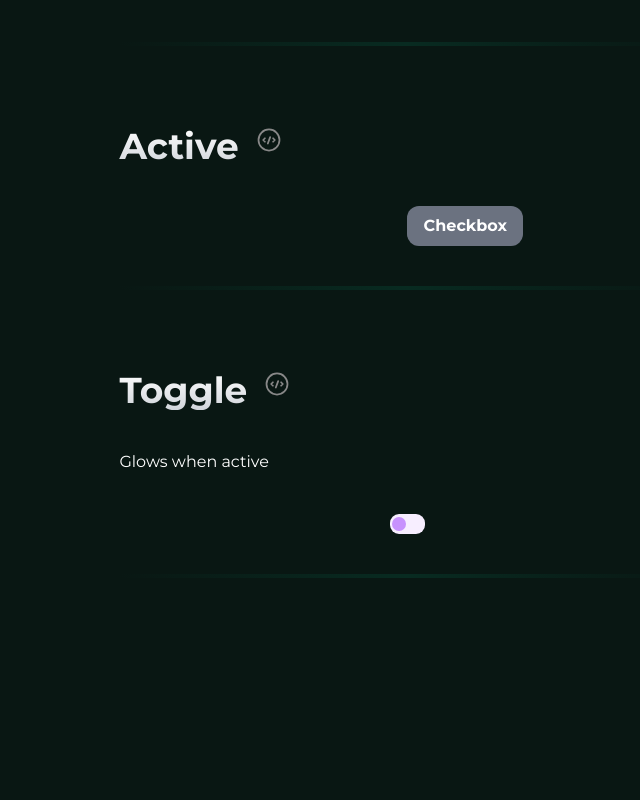
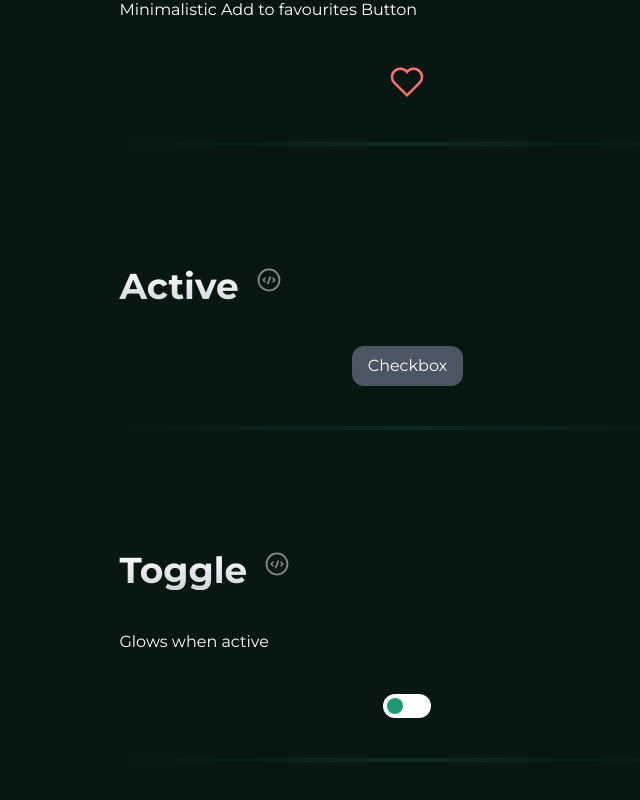
Before and after one commit to pa-ku/quantum_ui, a React (Vite) app: page /checkboxes in a window 1280 px wide. Shown: the part 1034-1834 px from the top of the page, without its empty margins (323-963 px from the left). Before the commit the page ends 1652 px from the top, so only its background shows below. Built offline with nearby package versions, Linux system fonts and the light colour scheme.

Commit message:
update toggle

```diff
--- a/src/components/ComponentTemplate.jsx
+++ b/src/components/ComponentTemplate.jsx
@@ -3,7 +3,7 @@ import codeSvg from "../assets/svg/codebtn.svg";
 export default function ComponentTemplate({ children, title, text }) {
   return (
     <>
-      <section className="flex h-full items-center justify-center xl:w-full">
+      <section className="flex h-full items-center justify-center xl:w-full py-5">
         <div className="flex flex-col gap-10 xl:w-[36em]">
           <div className="flex w-full w-max gap-2">
             <h2 className="title">{title}</h2>
--- a/src/components/checkboxes/Active_Checkbox.jsx
+++ b/src/components/checkboxes/Active_Checkbox.jsx
@@ -3,11 +3,15 @@ import React from "react";
 export default function TextCheckbox() {
   return (
     <>
-      <input
-        content="Checkbox"
-        type="checkbox"
-        className="checked:before:bg-primary-100 relative h-10 w-max appearance-none bg-green-50 font-bold before:absolute before:w-max before:cursor-pointer before:rounded-xl before:bg-gray-500 before:px-4 before:py-2 before:content-[attr(content)] checked:before:text-[var(--primary-900)]"
-      />
+      <div className="relative flex w-fit items-center justify-center">
+        <input
+          type="checkbox"
+          className="peer absolute h-full w-full cursor-pointer appearance-none"
+        />
+        <p className="pointer-events-none rounded-xl  bg-gray-600 px-4 py-2 peer-checked:bg-secundary-400">
+          Checkbox
+        </p>
+      </div>
     </>
   );
 }
--- a/src/components/checkboxes/ToggleBtn.jsx
+++ /dev/null
@@ -1,10 +0,0 @@
-import React from 'react'
-import style from './ToggleBtn.module.css'
-
-export default function ToggleBtn() {
-  return (
-    <>
-      <input type="checkbox" className={style.checkbox} />
-    </>
-  )
-}
--- a/src/components/checkboxes/ToggleBtn.module.css
+++ /dev/null
@@ -1,61 +0,0 @@
-:root {
-  --toggle-bg: #f7eeff;
-  --toggle-bg-checked: #c791fd;
-}
-
-.checkbox {
-  -webkit-appearance: none;
-  cursor: pointer;
-  background-color: var(--toggle-bg);
-  width: 35px;
-  height: 20px;
-  border-radius: 9px;
-  position: relative;
-  transition: 400ms;
-  outline: 0;
-
-  &:hover {
-    box-shadow: 0px 0px 20px 0px var(--toggle-bg-checked);
-  }
-  &:checked {
-    background-color: var(--toggle-bg-checked);
-  }
-  &::before {
-    content: ' ';
-    position: absolute;
-    width: 14px;
-    height: 14px;
-    top: 3px;
-    right: 19px;
-    border-radius: 100%;
-    background-color: var(--toggle-bg-checked);
-    animation: 700ms unCheked;
-  }
-  &:checked::before {
-    animation: 600ms cheked forwards;
-  }
-}
-
-@keyframes cheked {
-  50% {
-    width: 17px;
-  }
-
-  100% {
-    right: 3px;
-    width: 14px;
-    background-color: var(--toggle-bg);
-  }
-}
-@keyframes unCheked {
-  0% {
-    right: 5px;
-  }
-  50% {
-    width: 17px;
-  }
-  100% {
-    right: 19px;
-    background-color: var(--toggle-bg-checked);
-  }
-}
--- /dev/null
+++ b/src/components/checkboxes/Toggle_Checkbox.jsx
@@ -0,0 +1,21 @@
+import React from "react";
+
+export default function ToggleBtn() {
+  return (
+    <>
+      <input
+        type="checkbox"
+        className="before:contets-['asd'] relative flex h-6 w-12 cursor-pointer appearance-none items-center rounded-xl bg-white before:absolute before:h-4 before:w-4 before:translate-x-1 before:rounded-xl before:bg-primary-500 before:duration-200
+duration-200
+        checked:before:translate-x-7
+        checked:bg-primary-300
+        checked:before:bg-white
+        checked:shadow-center
+        checked:shadow-primary-700
+        before:pointer-events-none
+
+        "
+      />
+    </>
+  );
+}
--- a/src/pages/Cards.jsx
+++ b/src/pages/Cards.jsx
@@ -8,7 +8,7 @@ export default function Cards() {
     <>
       <div className="wrapper">
         <ComponentTemplate
-          title={"Product Card"}
+          title={"Product"}
           text={
             "Showcasing the selling item, you have the option to automaticly calculate the discount label"
           }
--- a/src/pages/CheckBoxes.jsx
+++ b/src/pages/CheckBoxes.jsx
@@ -2,7 +2,7 @@ import React from "react";
 import ThemeCheckbox from "../components/checkboxes/Theme_Checkbox";
 import TextCheckbox from "../components/checkboxes/Active_Checkbox";
 
-import ToggleBtn from "../components/checkboxes/ToggleBtn";
+import ToggleBtn from "../components/checkboxes/Toggle_Checkbox";
 import Heart_Checkbox from "../components/checkboxes/Heart_Checkbox";
 import More_Checkbox from "../components/checkboxes/More_Checkbox";
 import ComponentTemplate from "../components/ComponentTemplate";
--- a/tailwind.config.js
+++ b/tailwind.config.js
@@ -42,6 +42,7 @@ export default {
       },
       boxShadow: {
         bottom: "0px 0.25em var(--secundary-700)",
+        center: "0px 0px 20px",
       },
     },
     plugins: [],
```
